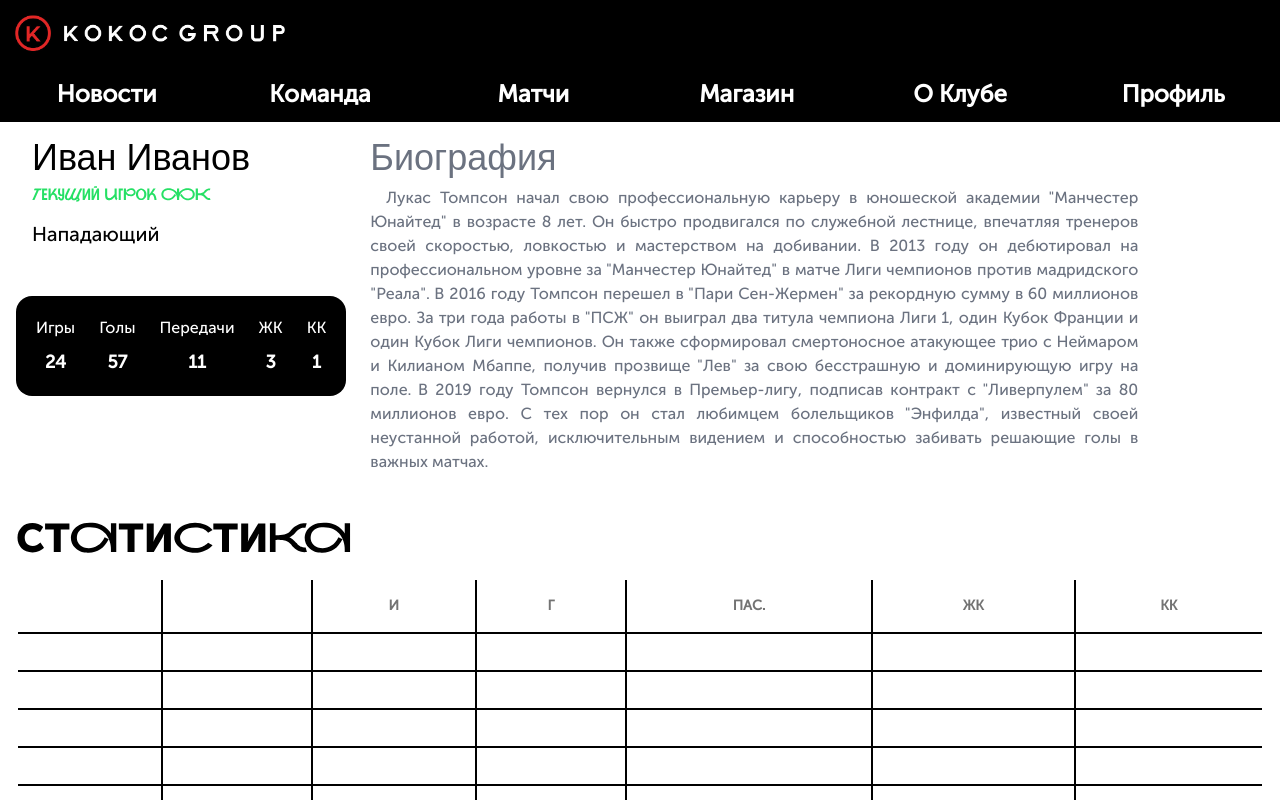
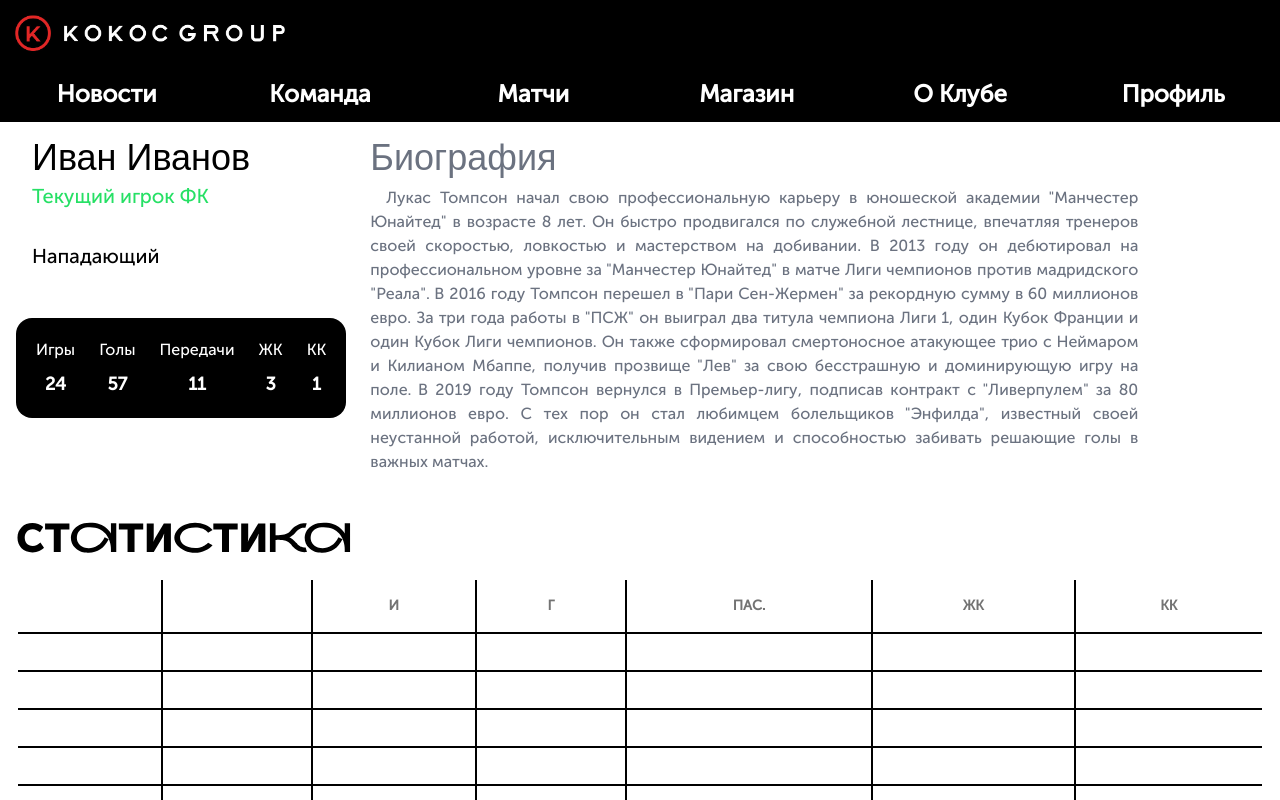
Before and after one commit to mufln/hihihiha, a Next.js app in the folder next-app/: page /team/player in a window 1280 px wide. Shown: the top 800 px of the page. Built offline with nearby package versions, Linux system fonts and the light colour scheme.

Commit message:
Пофиксила статус игрока

```diff
--- a/next-app/app/team/player/page.jsx
+++ b/next-app/app/team/player/page.jsx
@@ -35,7 +35,7 @@
             <div className="flex-1">
               <div className="mb-4">
                   <h2 className="text-4xl">Иван Иванов</h2>
-                  <Active/>
+                  <p className="mt-1 text-xl text-[#26E065]">Текущий игрок ФК</p>
               </div>
               <p className="mt-1 text-xl">Нападающий</p>
             </div>
--- a/next-app/package.json
+++ b/next-app/package.json
@@ -20,7 +20,6 @@
     "@radix-ui/react-select": "^2.1.2",
     "@radix-ui/react-separator": "^1.1.0",
     "@radix-ui/react-slot": "^1.1.0",
-    "@tanstack/react-query": "^4.36.1",
     "@radix-ui/react-tabs": "^1.1.1",
     "class-variance-authority": "^0.7.0",
     "clsx": "^2.1.1",
@@ -39,6 +38,7 @@
     "textarea-markdown-editor": "^1.0.4"
   },
   "devDependencies": {
+    "@tanstack/react-query": "^5.59.13",
     "@types/node": "^20",
     "@types/react": "^18",
     "@types/react-dom": "^18",
```
Also changed, not shown: 1 other file (tests, documents, lock files or other folders).
